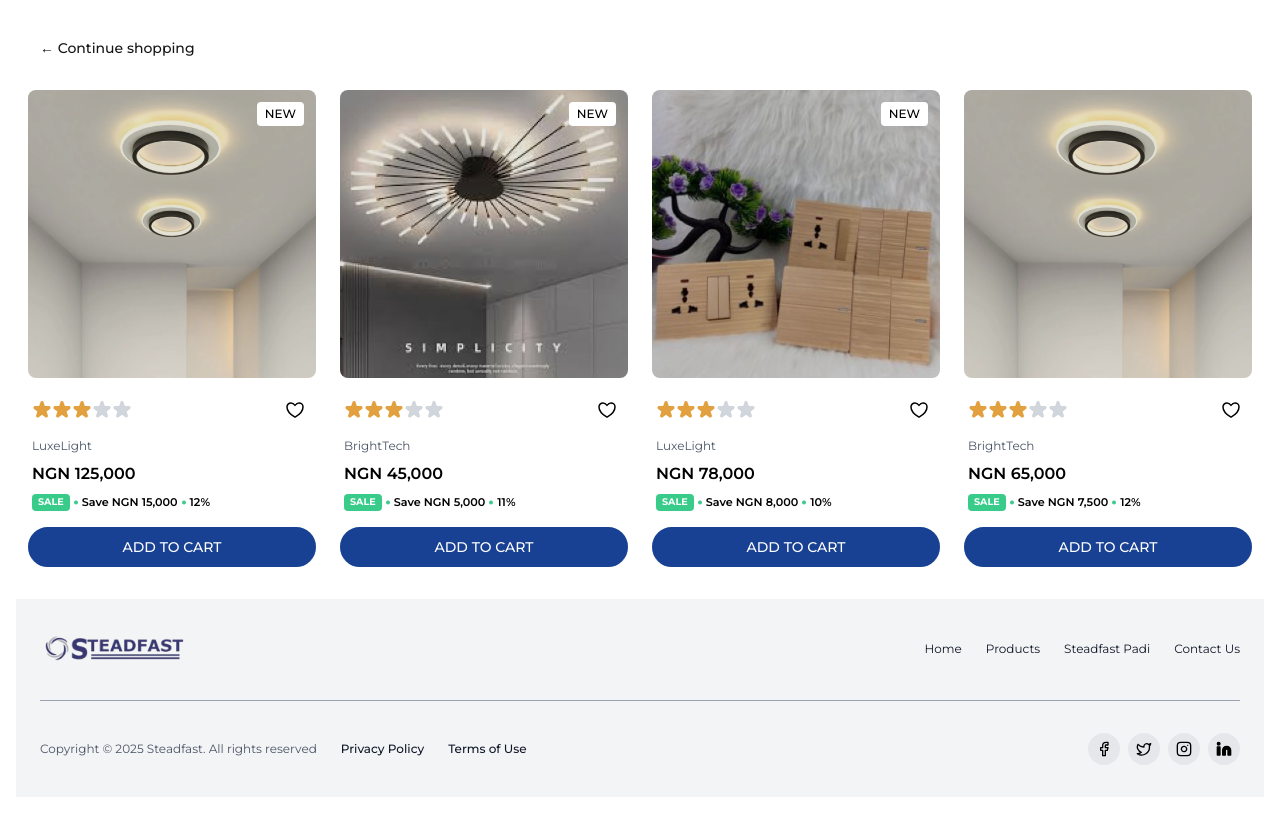
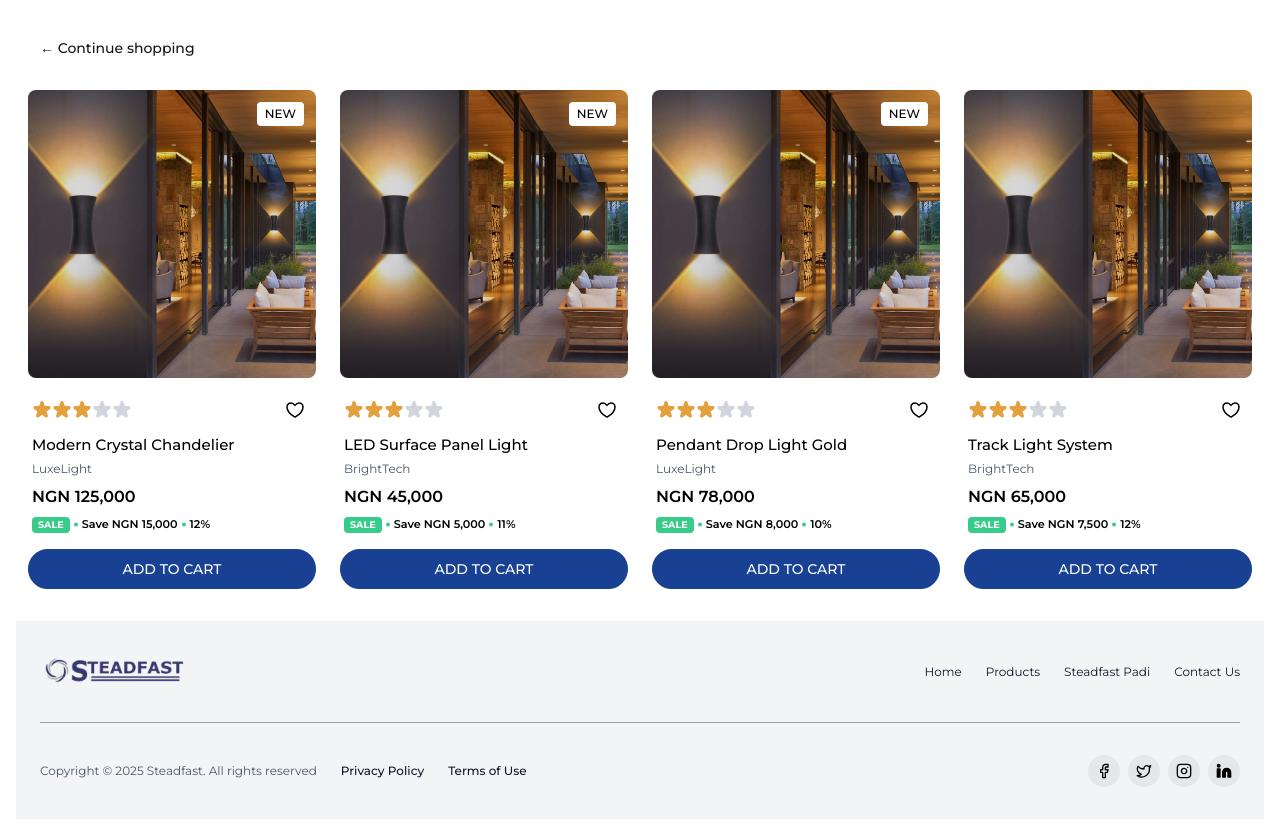
Before and after one commit to tomurashigaraki22/steadfast_ecommerce, a Next.js app: page /cart in a window 1280 px wide. Shown: the part 953-1778 px from the top of the page. Built offline with nearby package versions, Linux system fonts and the light colour scheme.

Commit message:
please fix

```diff
--- a/src/app/products/page.tsx
+++ b/src/app/products/page.tsx
@@ -22,8 +22,9 @@
     title: string;
     brand: string;
     price: number;
-    rating: number | null;  // Updated to handle null ratings
+    rating: number | 0;  // Updated to handle null ratings
     image: string;
+    images: string[];
     isNew?: boolean;
     dateCreated: string;
     dateUpdated: string;
@@ -132,10 +133,10 @@
             setProducts(products);
 
             // Add null checks and filter out invalid ratings
-            const validProducts = products.filter(p => p && p.rating != null);
-            const prices = validProducts.map(p => p.price);
-            const ratingsSet = new Set(validProducts.map(p => Number(p.rating)));
-            const ratings = Array.from(ratingsSet).filter(rating => !isNaN(rating)).sort((a, b) => b - a);
+            const validProducts = products.filter((p: Product) => p && p.rating != null);
+            const prices = validProducts.map((p: Product) => p.price);
+            const ratingsSet = new Set<number>(validProducts.map((p: Product) => Number(p.rating) ?? 0));
+            const ratings = Array.from(ratingsSet).filter((rating): rating is number => !isNaN(rating)).sort((a: number, b: number) => b - a);
 
             setProductFilters(prev => prev.map(filter => {
                 if (filter.id === 'price') {
@@ -153,7 +154,7 @@
                         options: ratings.map(rating => ({
                             value: rating.toString(),
                             label: `${rating}★ & above`,
-                            amount: validProducts.filter(p => p.rating >= rating).length
+                            amount: validProducts.filter((p: Product) => p.rating >= rating).length
                         }))
                     };
                 }
--- a/src/components/product/ProductCard.tsx
+++ b/src/components/product/ProductCard.tsx
@@ -13,10 +13,11 @@
 
 // Add to interface ProductCardProps
 interface ProductCardProps {
-    name: string;
+    productId: string;
+    title: string;
     brand: string;
     price: number;
-    rating: number;
+    rating: number | 0;
     image: string;
     images: string[];
     enableSales?: boolean;
@@ -25,15 +26,14 @@
         amount: number;
         percentage: number;
     };
-    id: string;
     titleHeight?: boolean;
     padButton?: boolean;
 
 }
 
 export const ProductCard = ({
-    id,
-    name,
+    productId,
+    title,
     brand,
     price,
     rating,
@@ -50,16 +50,16 @@
     const [isLoading, setIsLoading] = useState(false);
     const [isAdded, setIsAdded] = useState(false);
 
-    const imageNumber = parseInt(id) % 10 + 1;
+    const imageNumber = parseInt(productId) % 10 + 1;
     const imagePath = `/product${imageNumber}.png`;
-    console.log("THIS IS: ", imagePath, id)
+    console.log("THIS IS: ", imagePath, productId)
     console.log("Coonfirm: ", image)
     useEffect(() => {
-        setIsWishlisted(FavoritesHelper.isProductFavorite(id));
-    }, [id]);
+        setIsWishlisted(FavoritesHelper.isProductFavorite(productId));
+    }, [productId]);
 
     const handleProductClick = () => {
-        router.push(`/products/v/${id}`);
+        router.push(`/products/v/${productId}`);
     };
 
     const toggleWishlist = async () => {
@@ -67,9 +67,9 @@
             setIsLoading(true);
 
             if (isWishlisted) {
-                FavoritesHelper.removeFromFavorites(id);
+                FavoritesHelper.removeFromFavorites(productId);
             } else {
-                FavoritesHelper.addToFavorites(id);
+                FavoritesHelper.addToFavorites(productId);
             }
 
             setIsWishlisted(!isWishlisted);
@@ -93,8 +93,8 @@
             >
                 <div className="relative w-full aspect-square rounded-lg overflow-hidden">
                     <Image
-                        src={Array.isArray(images) && images.length > 0 ? images[0] : image}
-                        alt={name || "ProductImage"}
+                        src={Array.isArray(images) && images.length > 0 ? images[0] : '/product.png'}
+                        alt={title || "ProductImage"}
                         fill
                         className="object-cover transition-transform duration-300 ease-out group-hover:scale-110"
                         sizes="(max-width: 768px) 100vw, (max-width: 1200px) 50vw, 33vw"
@@ -124,7 +124,7 @@
                     </button>
                 </div>
                 <div className={`space-y-1 ${titleHeight ? 'h-5' : 'h-12'} md:h-auto cursor-pointer px-1`} onClick={handleProductClick}>
-                    <h3 className="font-medium text-[15px] line-clamp-2 md:line-clamp-1">{name}</h3>
+                    <h3 className="font-medium text-[15px] line-clamp-2 md:line-clamp-1">{title}</h3>
                     <p className="hidden md:flex text-gray-600 text-xs line-clamp-1">{brand}</p>
                 </div>
 
--- a/src/components/product/ProductGrid.tsx
+++ b/src/components/product/ProductGrid.tsx
@@ -13,8 +13,8 @@
     viewAllLink?: string;
     enableSales?: boolean;
     products: Array<{
-        id: string;
-        name: string;
+        productId: string;
+        title: string;
         brand: string;
         price: number;
         rating: number;
@@ -168,9 +168,21 @@
 
                     <div className="flex-1">
                         <div className={`grid grid-cols-2 ${filters && isFilterOpen ? 'md:grid-cols-3' : 'md:grid-cols-4'} gap-3 space-y-2 md:space-y-0 md:gap-6`}>
-                            {currentProducts.map((product) => (
-                                <ProductCard key={product.id} enableSales={enableSales} {...product} />
-                            ))}
+                        {currentProducts.map((product) => (
+                            <ProductCard
+                                key={product.productId}
+                                enableSales={enableSales}
+                                productId={product.productId}
+                                title={product.title}
+                                brand={product.brand}
+                                price={product.price}
+                                rating={product.rating}
+                                image={product.image}
+                                images={product.images}
+                                isNew={product.isNew}
+                                discount={product.discount}
+                            />
+                        ))}
                         </div>
 
                         {totalPages > 1 && (
--- a/src/components/sections/DealOfMonth.tsx
+++ b/src/components/sections/DealOfMonth.tsx
@@ -4,7 +4,26 @@
 import { Pagination } from 'swiper/modules';
 import 'swiper/css';
 import 'swiper/css/pagination';
-import { Product } from '@/types/user';
+
+interface Product {
+    productId: string;
+    title: string;
+    brand: string;
+    price: number;
+    rating: number | 0;  // Updated to handle null ratings
+    image: string;
+    images: string[];
+    isNew?: boolean;
+    dateCreated: string;
+    dateUpdated: string;
+    categoryId: string;
+    stock: number;
+    totalSold: number;
+    discount?: {
+        amount: number;
+        percentage: number;
+    };
+}
 
 export const DealOfMonth = () => {
     const [products, setProducts] = useState<Product[]>([]);
@@ -60,9 +79,9 @@
                         </div>
 
                         <div className="hidden md:grid grid-cols-1 md:grid-cols-3 lg:grid-cols-5 gap-6">
-                            {products.map((product) => (
+                            {products.map((product, index) => (
                                 <ProductCard
-                                    key={product.id || product.productId}
+                                    key={`${product.productId}-${index}`}
                                     {...product}
                                 />
                             ))}
```
